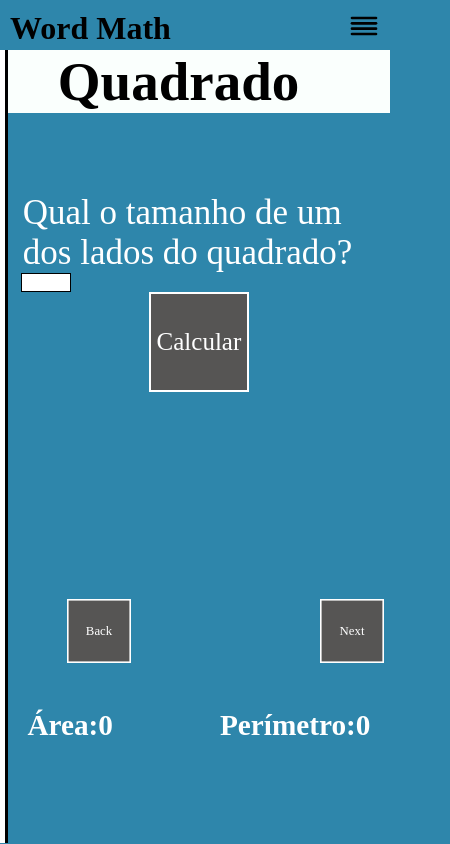
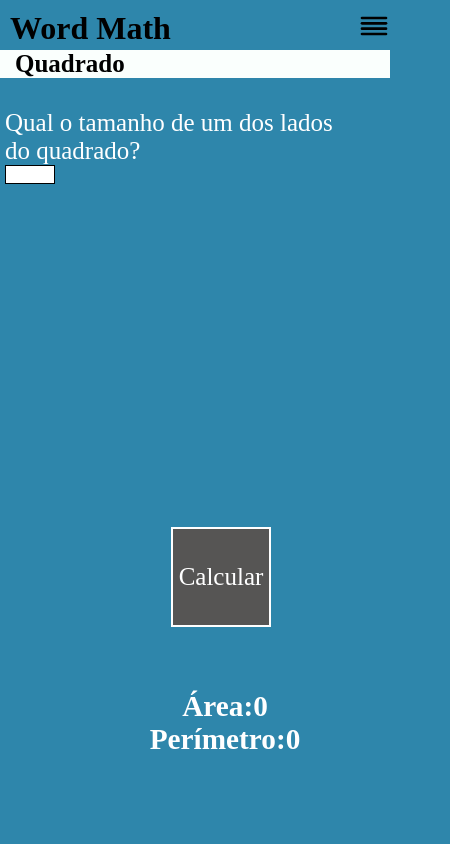
Before and after one commit to Davi-Serrano/Word-Math, a React (Create React App) app: page / in a window 390 px wide. Shown: the whole page, 450 px wide, since content can reach past the window. Built offline with nearby package versions, Linux system fonts and the light colour scheme.

Commit message:
Versão mobile Geometric melhorada

```diff
--- a/src/components/Header/style.js
+++ b/src/components/Header/style.js
@@ -4,6 +4,7 @@ export const Topheader = styled.h1`
 
     display: flex;
     justify-content: center;
+    width: 100%;
 
 
     .icon{
@@ -19,7 +20,7 @@ export const Topheader = styled.h1`
 
                  .icon{
                      display: block;
-                     margin-right: 10px;
+
                  }
          }
 
--- a/src/components/Section/Fraction/styled.js
+++ b/src/components/Section/Fraction/styled.js
@@ -6,6 +6,11 @@ export const Title = styled.h2`
         padding-left: 50px;
 
         background-color: #FAFFFD;
+
+        @media (max-width: 800px){
+            font-size: 25px;
+            padding-left: 15px;
+        }
 
 `
 
--- a/src/components/Section/Func/styled.js
+++ b/src/components/Section/Func/styled.js
@@ -6,6 +6,11 @@ export const Title = styled.h2`
         padding-left: 50px;
 
         background-color: #FAFFFD;
+
+        @media (max-width: 800px){
+            font-size: 25px;
+            padding-left: 15px;
+        }
 
 `
 export const FuncStyle = styled.div`
@@ -127,63 +132,3 @@ export const Graph = styled.div`
 
 
 `
-
-export const IndxBtnNext = styled.div`
-
-        height: 80px;
-        width: 80px;
-
-        display: flex;
-        justify-content: center;
-        align-items: center;
-
-        border: 2px solid white;
-        background-color: #565554;
-        color: white;
-
-
-        position: absolute;
-        top: 70%;
-        left: 80%;
-
-        transform: scale(0.8);
-        transition: 0.5s ease;
-
-        &:hover{
-                transform: scale(1);
-                cursor: pointer;
-        }
-
-`
-
-export const IndxBtnBack = styled.div`
-
-        height: 80px;
-        width: 80px;
-
-        display: flex;
-        justify-content: center;
-        align-items: center;
-
-        border: 2px solid white;
-        background-color: #565554;
-        color: white;
-
-        position: absolute;
-        top: 70%;
-        left: 35%;
-
-        transform: scale(0.8);
-        transition: 0.5s ease;
-
-        &:hover{
-                transform: scale(1);
-                cursor: pointer;
-        }
-
-        @media(max-width: 800px) {
-            left: 15%;
-         }
-
-
-`
--- a/src/components/Section/Geometric/Circle/index.js
+++ b/src/components/Section/Geometric/Circle/index.js
@@ -38,9 +38,9 @@ export const Circle = () =>{
 
                         <label> Qual o tamanho do Raio do círculo? </label>
                         <input type="number" min="1" id="radius" />
-                        <CircleBtn onClick={CalcCircle}>Calcular</CircleBtn>
 
                     </div>
+                        <CircleBtn onClick={CalcCircle}>Calcular</CircleBtn>
 
                     <div className="result">
 
--- a/src/components/Section/Geometric/Rectangle/index.js
+++ b/src/components/Section/Geometric/Rectangle/index.js
@@ -38,8 +38,8 @@ export const Rectangle = () =>{
                         <input type="number" min="1" id="sizeRectA" />
                         <label> Qual o tamanho do lado B do retângulo? </label>
                         <input type="number" min="1" id="sizeRectB" />
+                    </div>
                         <RectBtn onClick={CalcRectangle}>Calcular</RectBtn>
-                    </div>
                     <div className="result">
                         <h3>Área:{area}</h3>
                         <h3>Perímetro:{perimeter} </h3>
--- a/src/components/Section/Geometric/Square/index.js
+++ b/src/components/Section/Geometric/Square/index.js
@@ -37,9 +37,9 @@ export const Square = () =>{
                 <label> Qual o tamanho de um dos lados do quadrado? </label>
                 <input type="number" min="1" id="size" />
 
-                <SquareBtn onClick={CalcSquare}>Calcular</SquareBtn>
 
             </div>
+                <SquareBtn onClick={CalcSquare}>Calcular</SquareBtn>
             <div className="result">
 
                 <h3>Área:{area}</h3>
--- a/src/components/Section/Geometric/Triangule/index.js
+++ b/src/components/Section/Geometric/Triangule/index.js
@@ -47,13 +47,13 @@ export const Triangle = () =>{
                     <label> Qual o tamanho da Base do Triângulo? </label>
                     <input type="number" min="1" id="height" />
 
+                </div>
+
                     <TriaBtn onClick={CalcTriangle}>
                         <div className="calc">
                             Calcular
                         </div>
                      </TriaBtn>
-
-                </div>
 
             <div className="result">
 
--- a/src/components/Section/Geometric/style.js
+++ b/src/components/Section/Geometric/style.js
@@ -4,8 +4,14 @@ export const Title = styled.h2`
         font-size: 55px;
 
         padding-left: 50px;
+        width: 100vw;
 
         background-color: #FAFFFD;
+
+        @media (max-width: 800px){
+            font-size: 25px;
+            padding-left: 15px;
+        }
 
 `
 export const GeoStyle = styled.div`
@@ -14,20 +20,10 @@ export const GeoStyle = styled.div`
     justify-content: space-around;
     align-items: center;
 
-
     color:white;
 
     height:84vh;
     width: 80vw;
-
-    @media(max-width: 800px) {
-                 width: 98vw;
-
-                 label{
-                     padding-left: 15px;
-                 }
-         }
-
 
     .question{
         display: flex;
@@ -35,7 +31,8 @@ export const GeoStyle = styled.div`
         align-items: center;
         height: 50%;
 
-        margin-left: 0;
+        width: 80%;
+        flex-wrap: wrap;
 
         font-size: 35px;
         input[type=number]::-webkit-inner-spin-button {
@@ -69,6 +66,25 @@ export const GeoStyle = styled.div`
 
     }
 
+    @media(max-width: 800px) {
+                 width: 100%;
+                 align-items: flex-start;
+
+
+                 .question{
+                     font-size: 25px;
+                     align-items: initial;
+                     padding-left: 5px;
+
+                 }
+
+                .result{
+                    flex-direction: column;
+                    align-items: center;
+
+                }
+         }
+
 
 `
 
@@ -97,6 +113,7 @@ export const SquareBtn = styled.div`
 
                 @media(max-width: 800px) {
                  transform: rotate(0);
+                 margin-left: 38%;
          }
 
 
@@ -113,7 +130,7 @@ export const RectBtn = styled.div`
         margin-top: 50px;
 
         width: 100px;
-        height: 100px;
+        height: 50px;
 
         border: 2px solid white;
         background-color: #565554;
@@ -125,8 +142,13 @@ export const RectBtn = styled.div`
 
                 &:hover{
                     cursor: pointer;
-                    height: 50px;;
+                    height: 100px;
                 }
+
+                @media (max-width: 800px){
+                    margin-left: 38%;
+                }
+
 
 
 `
@@ -156,6 +178,11 @@ export const CircleBtn = styled.div`
                     transform: scale(1);
                 }
 
+        @media (max-width: 800px){
+            margin-left: 38%;
+        }
+
+
 `
 
 export const TriaBtn = styled.div`
@@ -172,35 +199,11 @@ export const TriaBtn = styled.div`
         border-right: 1px solid transparent;
         border-bottom: 80px solid #565554;
 
-        transform: scale(0.8);
-
-        @media(max-width: 800px) {
-        width: 150px;
-        height: 100px;
-
-        border: 2px solid white;
-        background-color: #565554;
-        margin-top: 0px;
-        margin-right:0px ;
-        margin-left: 50px;
-
-        .calc{
-            text-align: center;
-            padding-bottom: 20px;
-        }
-        &:hover{
-                    cursor: pointer;
-                    border-left: none;
-                    border-right: none;
-
-
-                 }
-    }
-
         .calc{
             margin-top: 20px;
 
     }
+
 
     transition: 2s ease;
 
@@ -213,6 +216,31 @@ export const TriaBtn = styled.div`
 
                 }
 
+                @media(max-width: 800px) {
+                        width: 150px;
+                        height: 80px;
+
+                        border: 2px solid white;
+                        background-color: #565554;
+                        margin-top: 0px;
+                        margin-right:0px ;
+                        margin-left: 32%;
+
+                        .calc{
+                            font-size: 25px;
+                            display: flex;
+                            justify-content: center;
+                            align-items: center;
+                        }
+
+                        &:hover{
+                            cursor: pointer;
+                            border-left: none;
+                            border-right: none;
+
+
+                        }
+                }
                 `
 
 export const IndxBtnNext = styled.div`
@@ -239,6 +267,10 @@ export const IndxBtnNext = styled.div`
         &:hover{
                 transform: scale(1);
                 cursor: pointer;
+        }
+        @media(max-width: 800px) {
+
+            display: none;
          }
 
 `
@@ -269,7 +301,8 @@ export const IndxBtnBack = styled.div`
         }
 
         @media(max-width: 800px) {
-            left: 15%;
+
+            display: none;
         }
 
 
--- a/src/components/Section/styled.js
+++ b/src/components/Section/styled.js
@@ -8,6 +8,8 @@ export const Aside = styled.div`
         color: black;
 
         @media(max-width: 800px) {
+
+                border: 0px;
 
           .show{
                   display: none;
@@ -20,5 +22,4 @@ export const Navegation = styled.div`
         display: flex;
         color: black;
 
-
 `
--- a/src/styles/global.js
+++ b/src/styles/global.js
@@ -15,6 +15,7 @@ export default createGlobalStyle`
     body{
         background-color: ${(props) => props.theme.colors.background};
         color: ${(props)=> props.theme.colors.color};
+
     }
 
 `;
```
Lines whose indentation alone changed are shown as unchanged.
